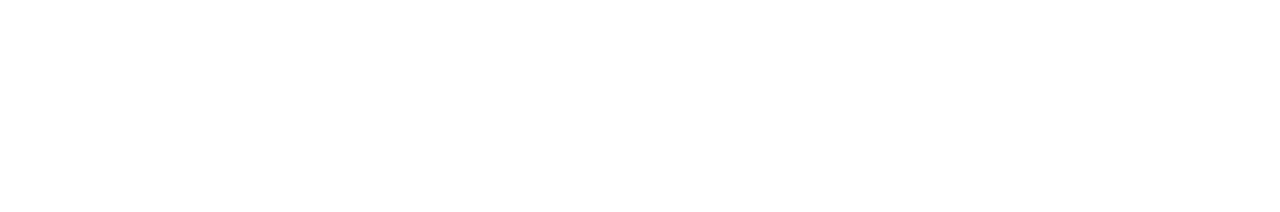
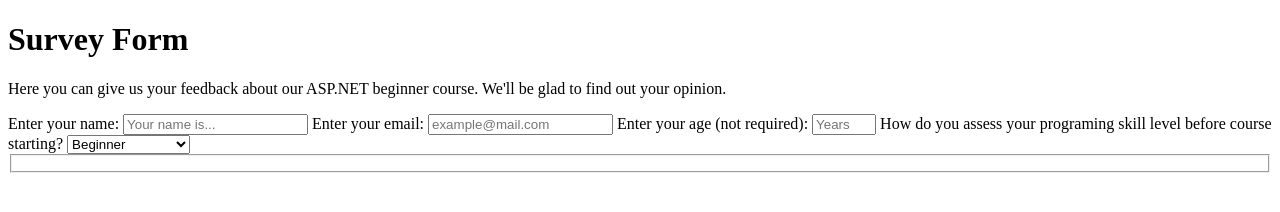
Before and after one commit to MaksimKasyanenko/ResponsiveWebDesignCertification, a plain HTML site: page 1.SurveyFormProject/index.html in a window 1280 px wide. Drawn offline with Linux system fonts and the light colour scheme.

Commit message:
create part of the html elements required by task

```diff
--- a/1.SurveyFormProject/index.html
+++ b/1.SurveyFormProject/index.html
@@ -5,5 +5,32 @@
         <meta charset="UTF-8" />
         <link rel="stylesheet" href="styles.css" />
     </head>
-    <body></body>
+    <body>
+        <h1 id="title">Survey Form</h1>
+        <p id="description">Here you can give us your feedback about our ASP.NET beginner course. We'll be glad to find out your opinion.</p>
+        <form id="survey-form">
+            <label id="name-label">
+                Enter your name:
+                <input type="text" id="name" placeholder="Your name is..." required />
+            </label>
+            <label id="email-label">
+                Enter your email:
+                <input type="email" id="email" placeholder="example@mail.com" required />
+            </label>
+            <label id="number-label">
+                Enter your age (not required):
+                <input type="number" id="number" min="12" max="120" placeholder="Years" />
+            </label>
+            <label>
+                How do you assess your programing skill level before course starting?
+                <select id="dropdown">
+                    <option>Beginner</option>
+                    <option>Quite expirenced</option>
+                </select>
+            </label>
+            <fieldset>
+
+            </fieldset>
+        </form>
+    </body>
 </html>
```
